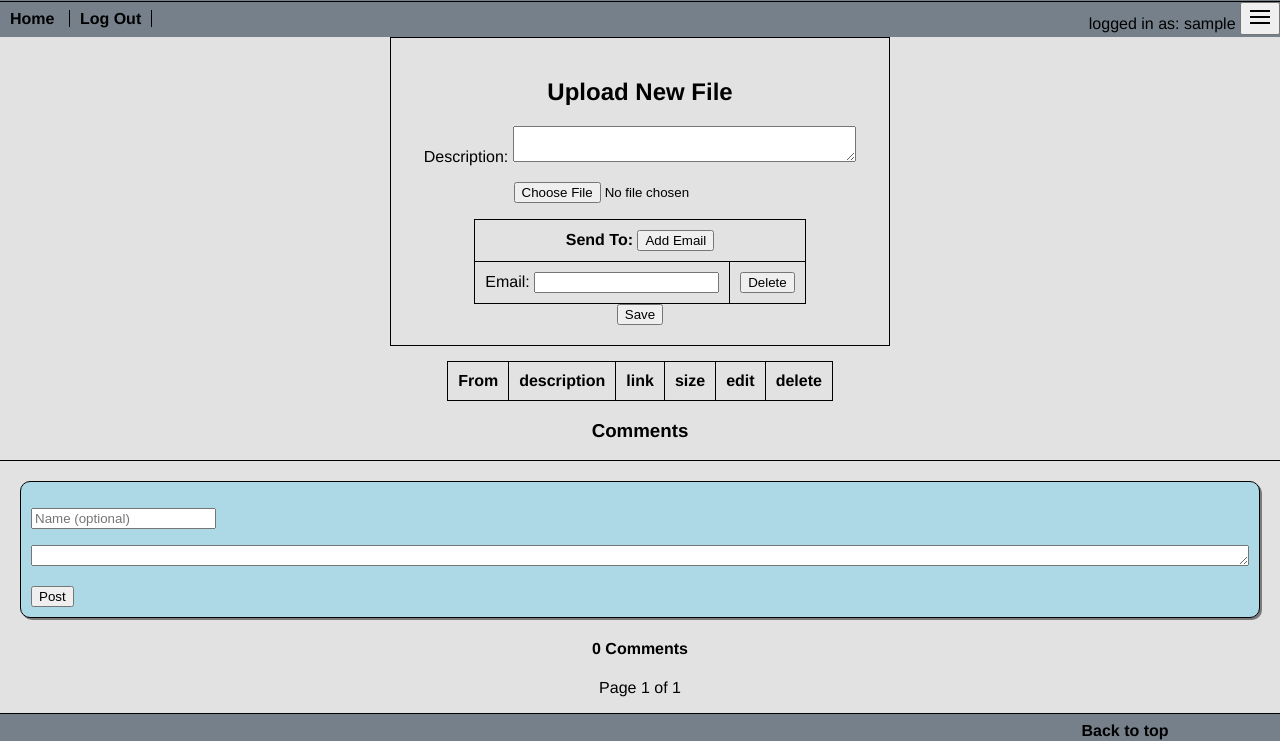
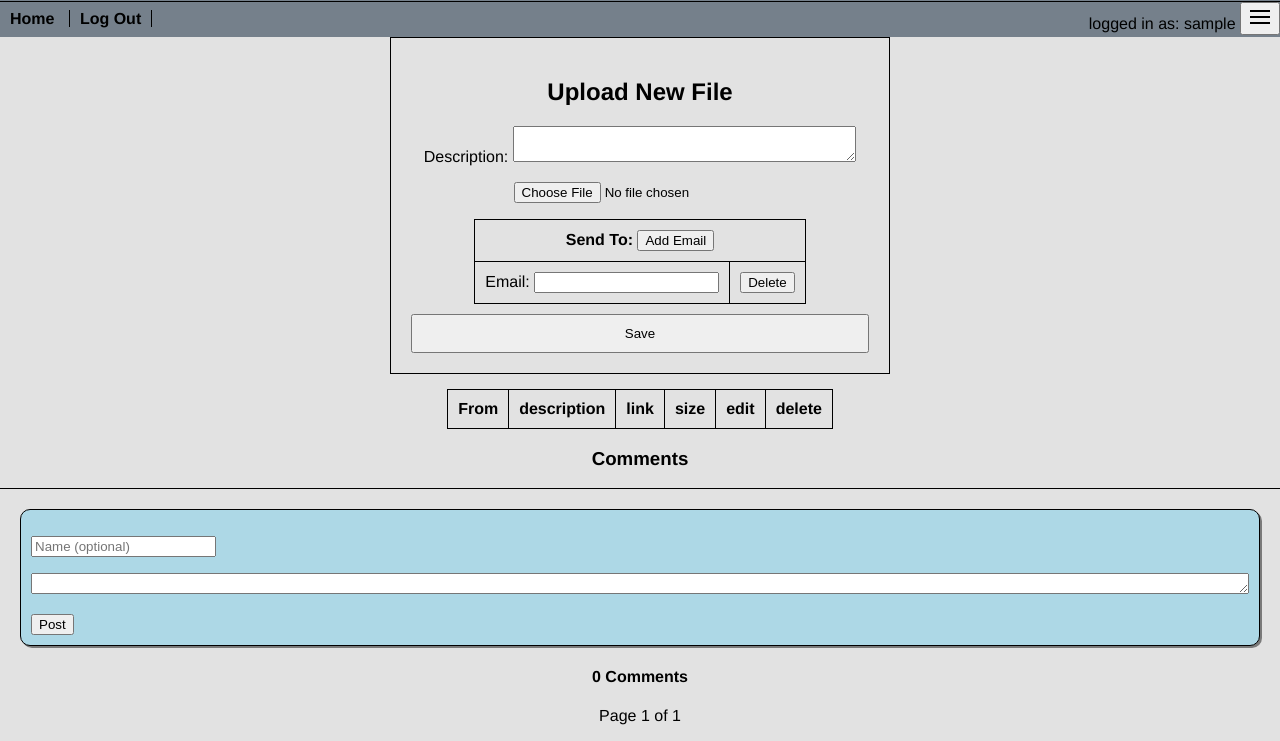
Before and after one commit to cooper-david-a/archive.daveisthebest.com, a Django app: page /file_sharing/ in a window 1280 px wide. Shown: the top 741 px of the page. Run offline with Django 3.2, Linux system fonts and the light colour scheme; the visitor is signed in with stand-in values (Sample User, id 1); data that the repository does not hold is empty; parts of the project's set-up code (start-up, migrations or seed data) failed here and were passed over.

Commit message:
collect static

```diff
--- a/static/file_sharing/file_sharing.css
+++ b/static/file_sharing/file_sharing.css
@@ -24,3 +24,11 @@ table{
 #file_sharing_list_table {
     margin-top: 15px;
 }
+
+#save_file_button {
+    width: 100%;
+    margin-left: auto;
+    margin-right: auto;
+    margin-top: 10px;
+    padding: 10px;
+}
--- a/static/file_sharing/file_sharing.js
+++ b/static/file_sharing/file_sharing.js
@@ -1,19 +1,19 @@
 let form_count_field = document.getElementById("id_access_emails-TOTAL_FORMS");
 let access_emails_table = document.getElementById("access_emails_table");
-form_count_field.value = `${access_emails_table.rows.length}`;
-let next_form_index = access_emails_table.rows.length;
+form_count_field.value = `${access_emails_table.rows.length-1}`;
+let next_form_index = access_emails_table.rows.length-1;
 
 function addEmail() {
     let new_row = access_emails_table.insertRow();
-    new_row.innerHTML = access_emails_table.rows[0].innerHTML.replaceAll("access_emails-0", `access_emails-${next_form_index}`);
+    new_row.innerHTML = access_emails_table.rows[1].innerHTML.replaceAll("access_emails-0", `access_emails-${next_form_index}`);
     next_form_index += 1;
-    form_count_field.value = `${access_emails_table.rows.length}`
+    form_count_field.value = `${access_emails_table.rows.length-1}`
 }
 
 function deleteEmail(prefix) {
     if (access_emails_table.rows.length > 1) {
         let button_clicked = document.getElementById("delete_button_" + prefix);
         access_emails_table.deleteRow(button_clicked.parentElement.parentElement.rowIndex)
-        form_count_field.value = `${access_emails_table.rows.length}`;
+        form_count_field.value = `${access_emails_table.rows.length-1}`;
     }
 }
```
Also changed, not shown: static/DaveIsTheBest_base/File-Sharing.jpg (added).
